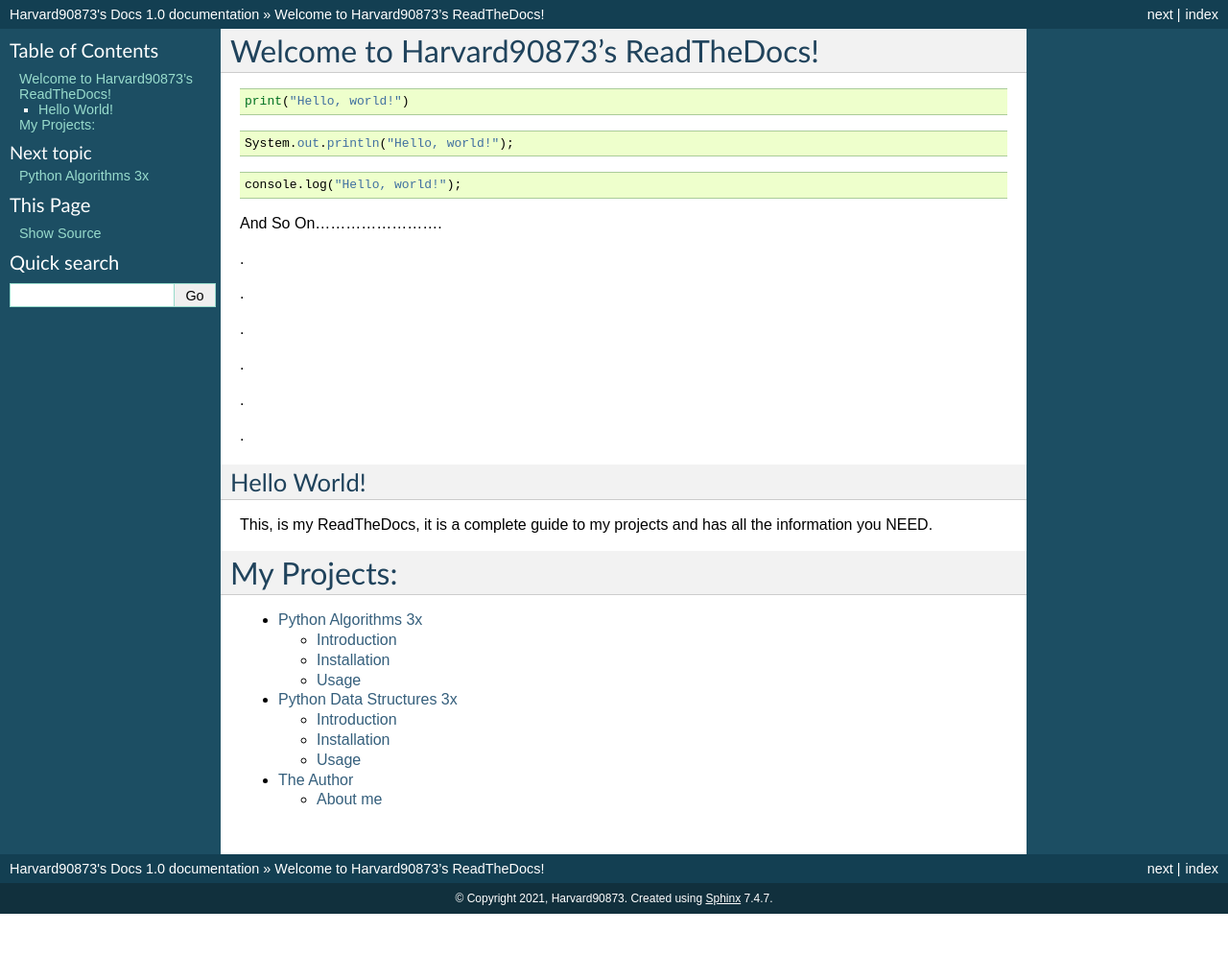
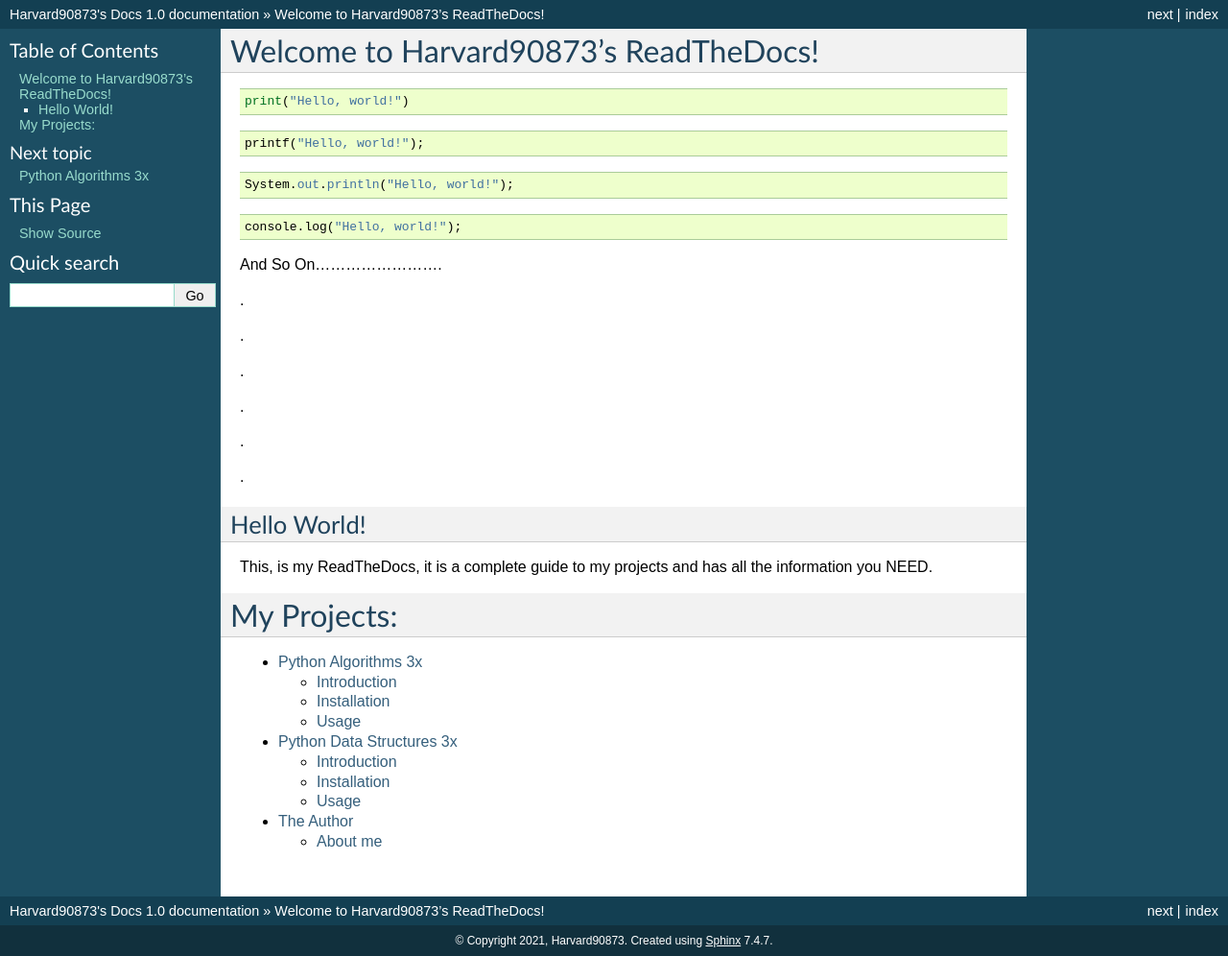
Before and after one commit to timthedev07/docs, a Sphinx documentation site: the page built from source/index.rst, in a window 1280 px wide. Shown: the whole page at 96% size. Built offline with Sphinx 7.4.7, drawn with Linux system fonts in a browser that asks for light colours; before the commit the page ends 952 px from its top, so only the background shows below that.

Commit message:
1.0.0 ---- Semicomplete

```diff
--- a/source/index.rst
+++ b/source/index.rst
@@ -6,7 +6,7 @@
    print("Hello, world!")
 
 
-.. code-block:: Objective C
+.. code-block:: c
 
    printf("Hello, world!");
 
```
Also changed, not shown: 11 other files.
